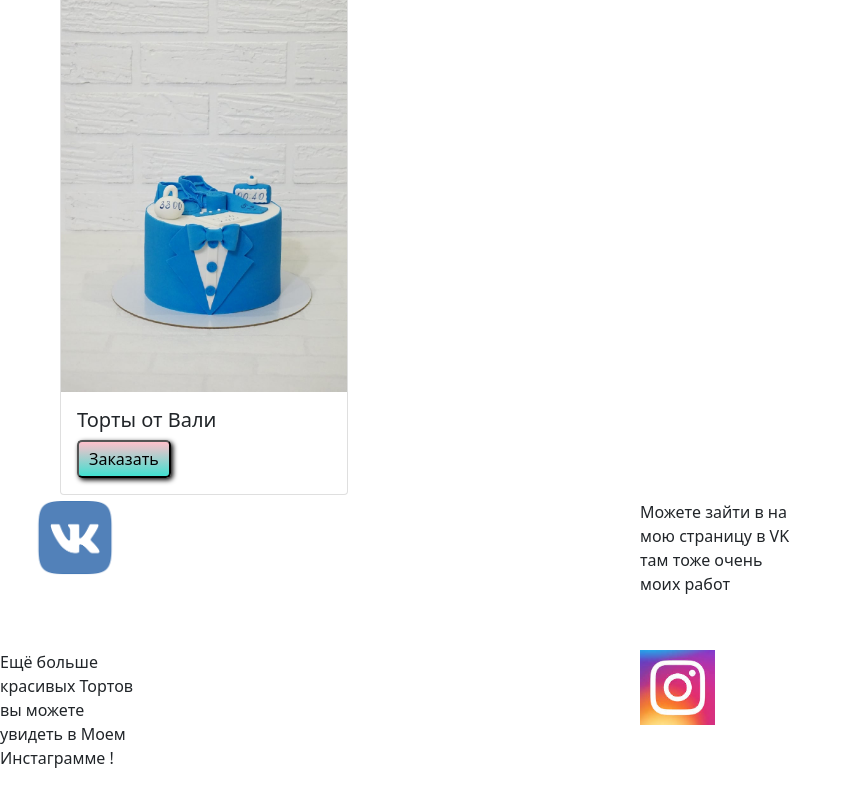
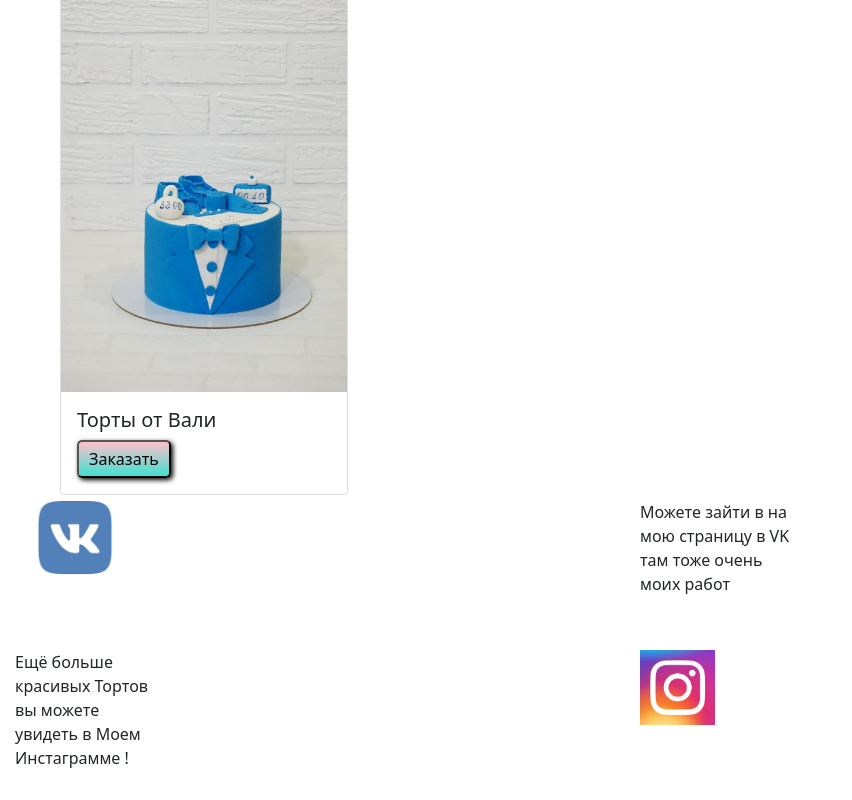
Before and after one commit to sergeianip20/rop, a Next.js app: page /secon in a window 1280 px wide. Shown: the part 3552-4352 px from the top of the page, without its empty margins (0-852 px from the left). Built offline with nearby package versions, Linux system fonts and the light colour scheme.

Commit message:
Update secon.js

```diff
--- a/pages/secon.js
+++ b/pages/secon.js
@@ -254,7 +254,7 @@ placeholder="напишите имя"/>
 
 <div className={s.item}>
 <div className = {s.vk_items}>
-<div classNamr = {s.textinst}>
+<div className = {s.textinst}>
 Ещё больше красивых Тортов вы можете увидеть в Моем Инстаграмме !
 </div>
 </div>
```
